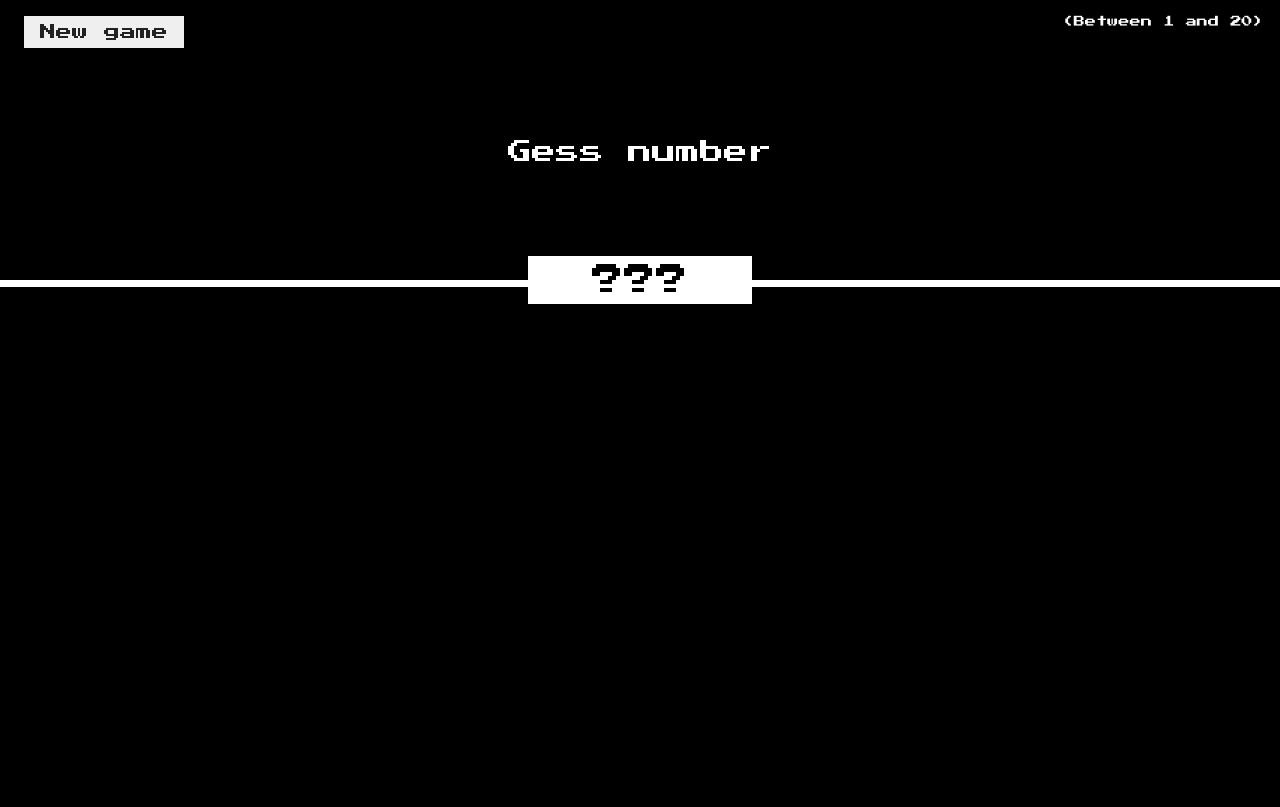
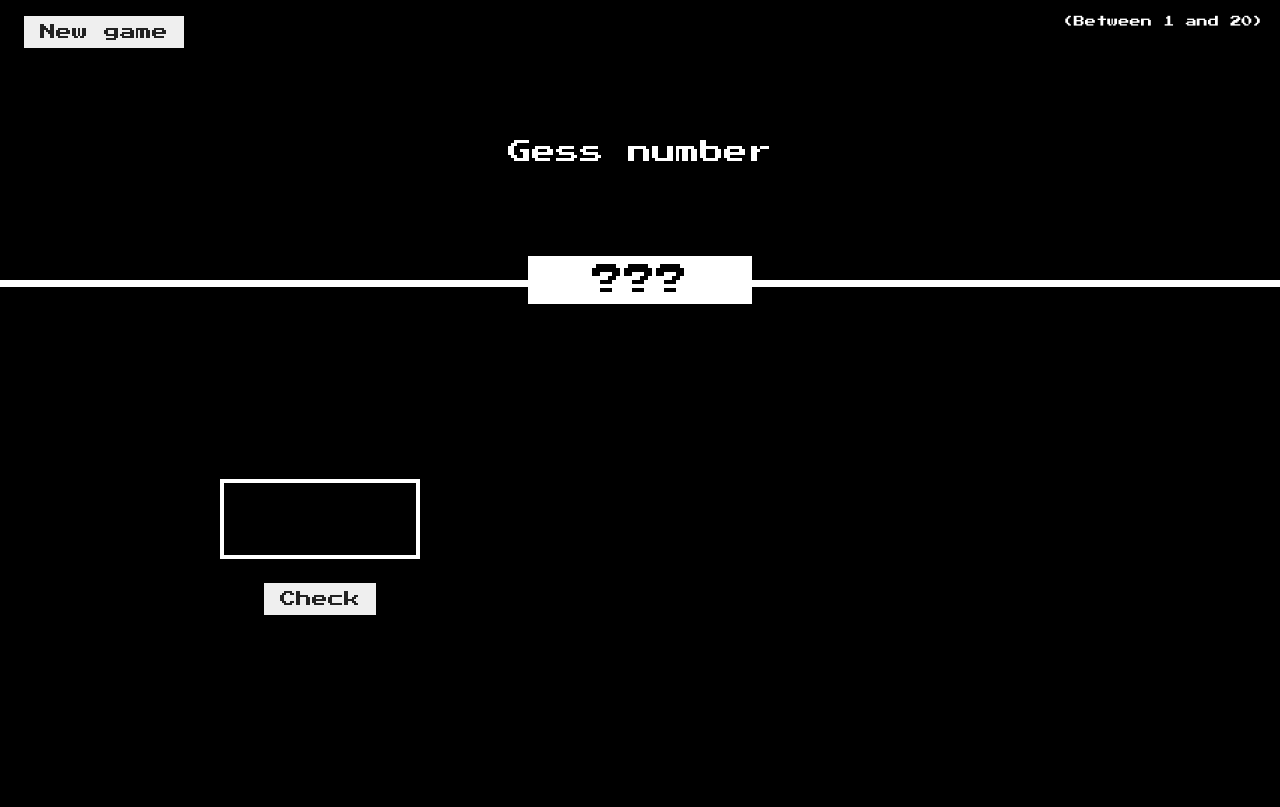
Before and after one commit to LProrochenko/gess-number, a plain HTML site: page index.html in a window 1280 px wide. Drawn offline with Linux system fonts and the light colour scheme.

Commit message:
Left section added

```diff
--- a/css/style.css
+++ b/css/style.css
@@ -36,6 +36,7 @@
  .btn{
   border: none;
   font-family: inherit;
+  font-size: 1rem;
   padding: 0.5rem 1rem;
  }
  .again{
@@ -56,3 +57,27 @@
   transform: translate(-50%, 50%);
  }
   /*Header styles end*/
+  /* Left section styles start */
+  main{
+    display: flex;
+    align-items: center;
+    height: 65vh;
+   }
+  .left{
+    width: 50%;
+    display: flex;
+    flex-direction: column;
+    align-items: center;
+  }
+  .number-input{
+    background: none;
+    border: 4px solid #fff;
+    font-size: 2.5rem;
+    font-family: inherit;
+    color: inherit;
+    text-align: center;
+    width: 10rem;
+    padding: 1rem;
+    margin-bottom: 1.5rem;
+  }
+  /* Left section styles end */
--- a/index.html
+++ b/index.html
@@ -14,6 +14,14 @@
       <button class="btn again">New game</button>
       <div class="question">???</div>
    </header>
+   <main>
+      <section class="left">
+         <input type="number" class="number-input">
+         <button class="btn check">Check</button>
+      </section>
+
+
+   </main>
 
    <script src="./js/main.js"></script>
 </body>
```
